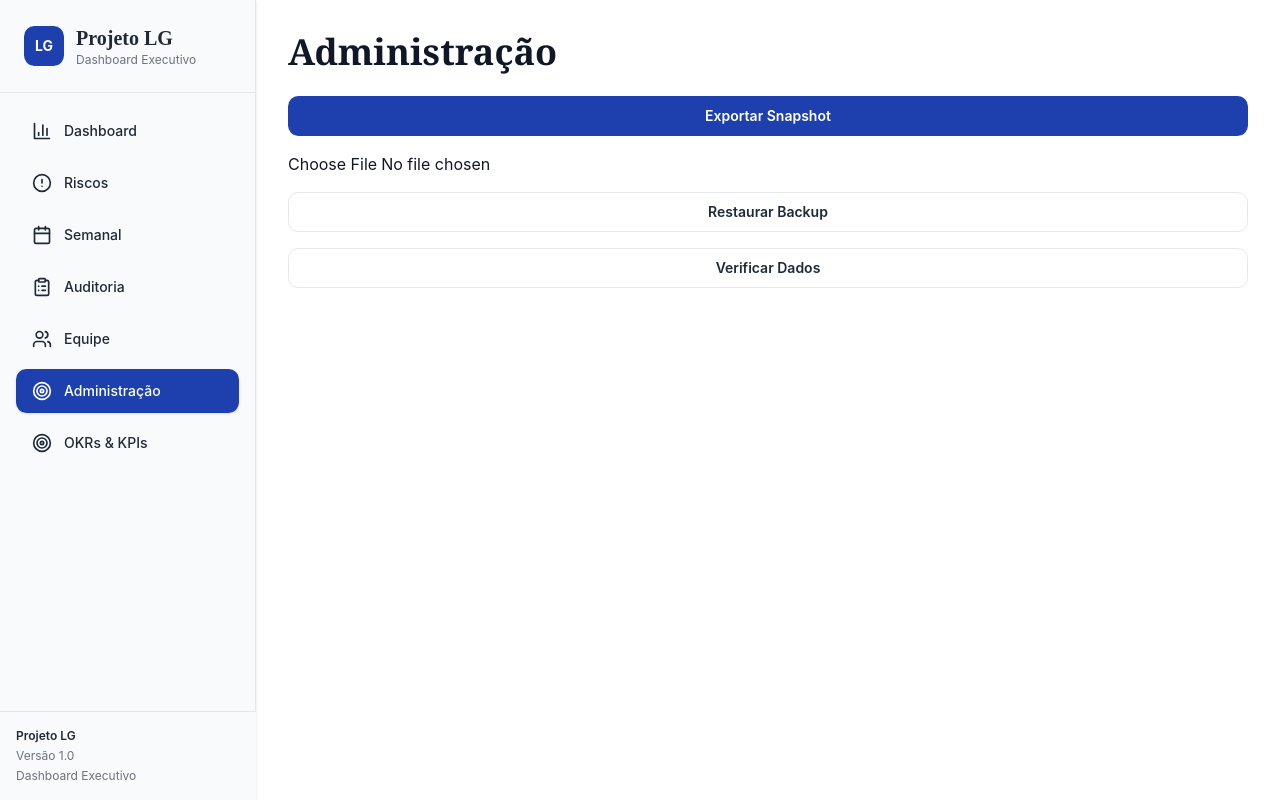
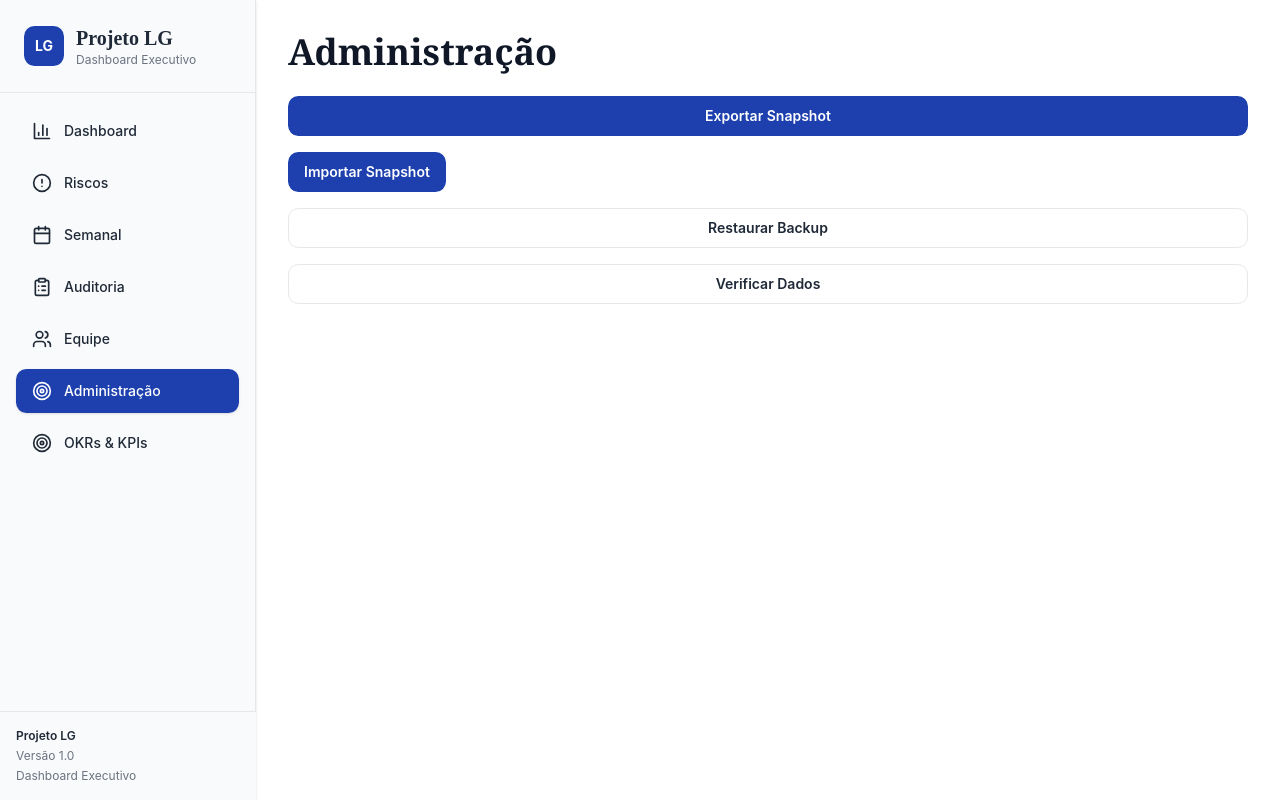
Before and after one commit to recesp-lab/lg-executive-command-center, a React (Vite) app in the folder newproject/: page /admin in a window 1280 px wide. Built offline with nearby package versions, Linux system fonts and the light colour scheme.

Commit message:
Enhance snapshot import functionality
Replaced file input with a button that triggers file upload.

```diff
--- a/newproject/src/pages/AdminPage.tsx
+++ b/newproject/src/pages/AdminPage.tsx
@@ -79,11 +79,26 @@ export default function AdminPage() {
             Exportar Snapshot
           </Button>
 
-          <input
-            type="file"
-            accept=".json"
-            onChange={importSnapshot}
-          />
+
+<label>
+  <input
+    type="file"
+    accept=".json"
+    style={{ display: 'none' }}
+    onChange={importSnapshot}
+    id="snapshot-upload"
+  />
+
+  <Button
+    onClick={() =>
+      document
+        .getElementById('snapshot-upload')
+        ?.click()
+    }
+  >
+    Importar Snapshot
+  </Button>
+</label>
 
           <Button variant="outline">
             Restaurar Backup
```
